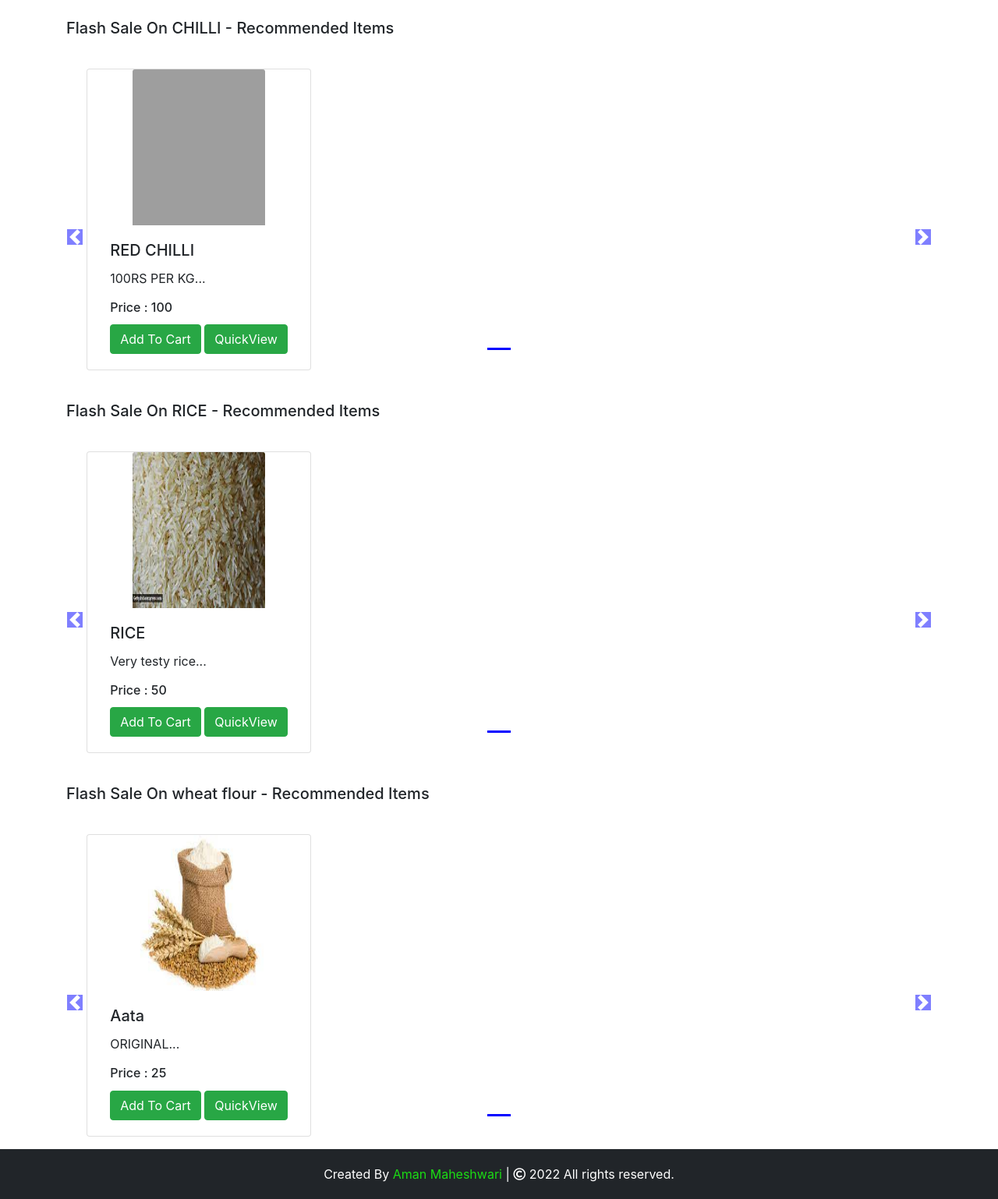
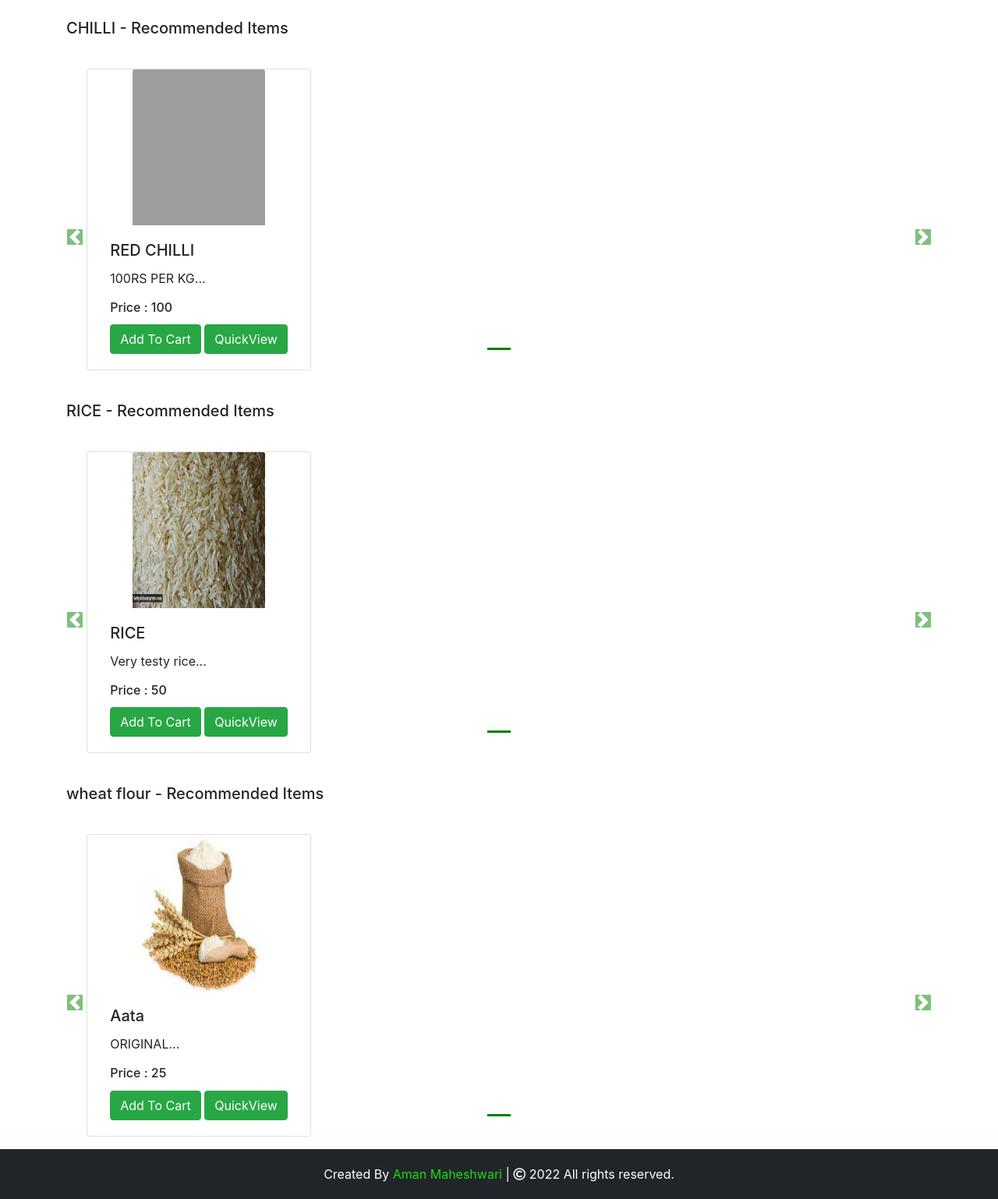
Before and after one commit to Amanmahe/ecom, a Django app: page / in a window 1280 px wide. Shown: the part 56-1594 px from the top of the page at 78% size. Run offline with Django 3.2, Linux system fonts and the light colour scheme; data comes from the database, SQL or seed files in the repository; some libraries are stand-ins or nearby versions; grey boxes are pictures that could not be loaded.

Commit message:
Update index.html

```diff
--- a/mac/shop/templates/shop/index.html
+++ b/mac/shop/templates/shop/index.html
@@ -1,26 +1,31 @@
 {% extends 'shop/basic.html' %}
+{% block title%}MAHESHWARI STORE{% endblock %}
 {% block css %}
+.my-4{
+font:size:40px;
+}
 .col-md-3
 {
 display: inline-block;
 margin-left:-4px;
 }
 .carousel-indicators .active {
-background-color: blue;
+background-color: green;
 }
 .col-md-3 img{
 width: 170px;
 height: 200px;
 }
 body .carousel-indicator li{
-background-color: blue;
+background-color: green;
 }
 body .carousel-indicators{
 bottom: 0;
 }
+
 body .carousel-control-prev-icon,
 body .carousel-control-next-icon{
-background-color: blue;
+background-color: green;
 }
 .carousel-control-prev,
 .carousel-control-next{
@@ -32,13 +37,18 @@ body .no-padding{
 padding-left: 0,
 padding-right: 0;
 }
+
+
+
+
+
 {% endblock %}
 {% block body %}
 {% load static %}
 <div class="container">
     <!--Slideshow starts here -->
     {% for product, range, nSlides in allProds %}
-    <h5 class="my-4">Flash Sale On {{product.0.category}} - Recommended Items</h5>
+    <h5 class="my-4"> {{product.0.category}} - Recommended Items</h5>
     <div class="row">
         <div id="demo{{forloop.counter}}" class="col carousel slide my-3" data-ride="carousel">
             <ul class="carousel-indicators">
```
